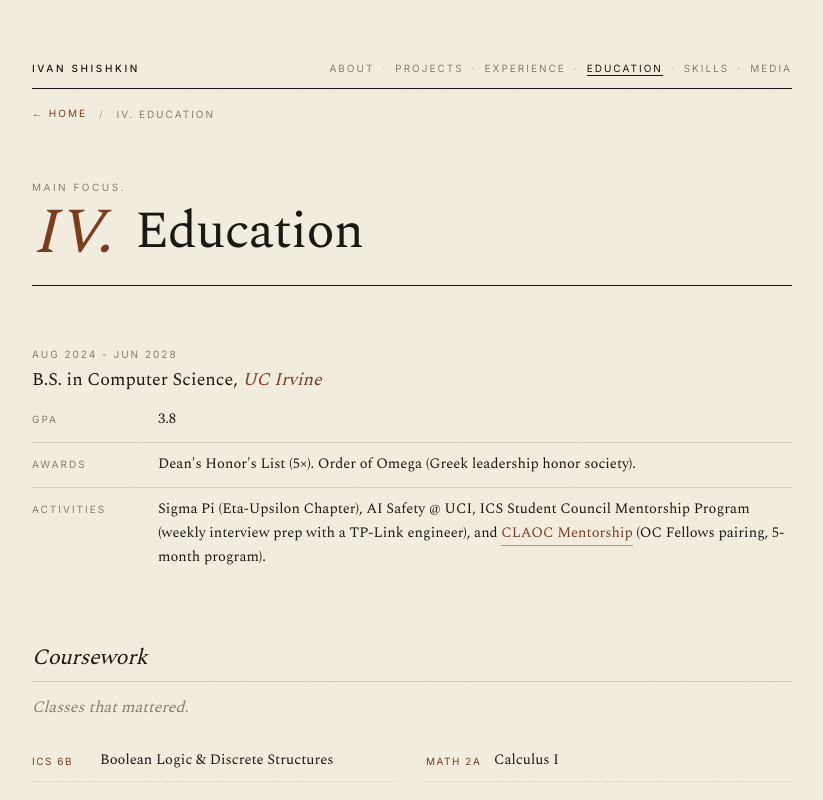
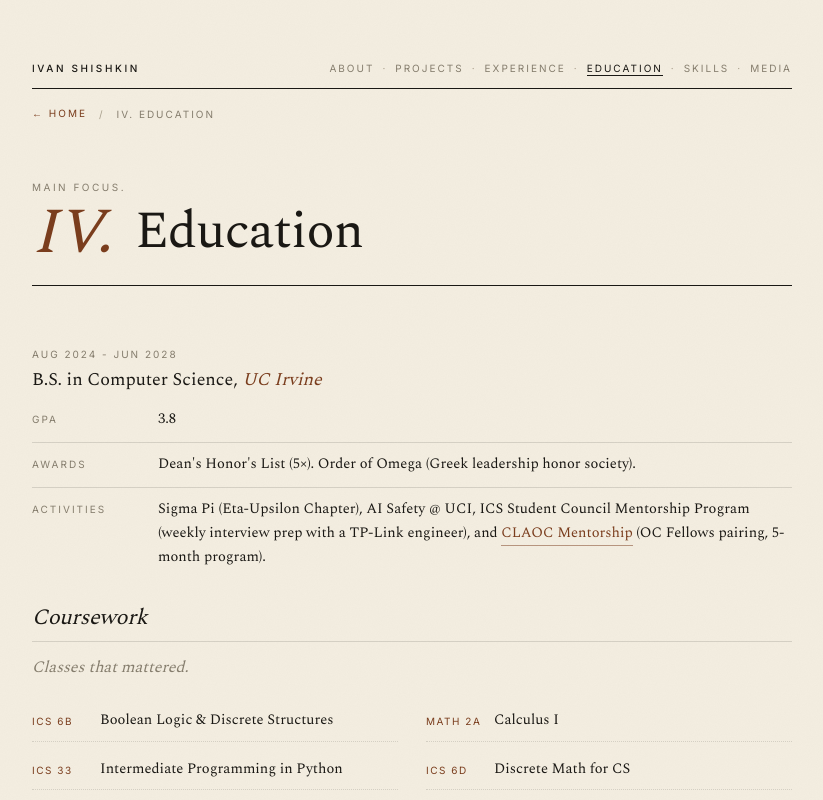
Before and after one commit to Ivan-Shishkin-Dev/Personal_Portfolio_3, a Next.js app: page /education in a window 1280 px wide. Shown: the top 800 px of the page, without its empty margins (228-1051 px from the left). Built offline with nearby package versions, Linux system fonts and the light colour scheme.

Commit message:
Tighten Coursework heading spacing on /education

```diff
--- a/app/education/page.tsx
+++ b/app/education/page.tsx
@@ -33,7 +33,7 @@ export default function EducationPage() {
         </div>
       </div>
 
-      <h2 style={{ fontFamily: "var(--ser)", fontSize: 22, fontWeight: 400, margin: "40px 0 12px", paddingBottom: 6, borderBottom: "0.5px solid var(--rule)" }}><em>Coursework</em></h2>
+      <h2 style={{ fontFamily: "var(--ser)", fontSize: 22, fontWeight: 400, margin: "0 0 12px", paddingBottom: 6, borderBottom: "0.5px solid var(--rule)" }}><em>Coursework</em></h2>
       <p style={{ color: "var(--muted)", fontStyle: "italic", marginBottom: 20 }}>Classes that mattered.</p>
       <div className="courses">
         <div className="course"><span className="code">ICS 6B</span><span>Boolean Logic & Discrete Structures</span></div>
```
